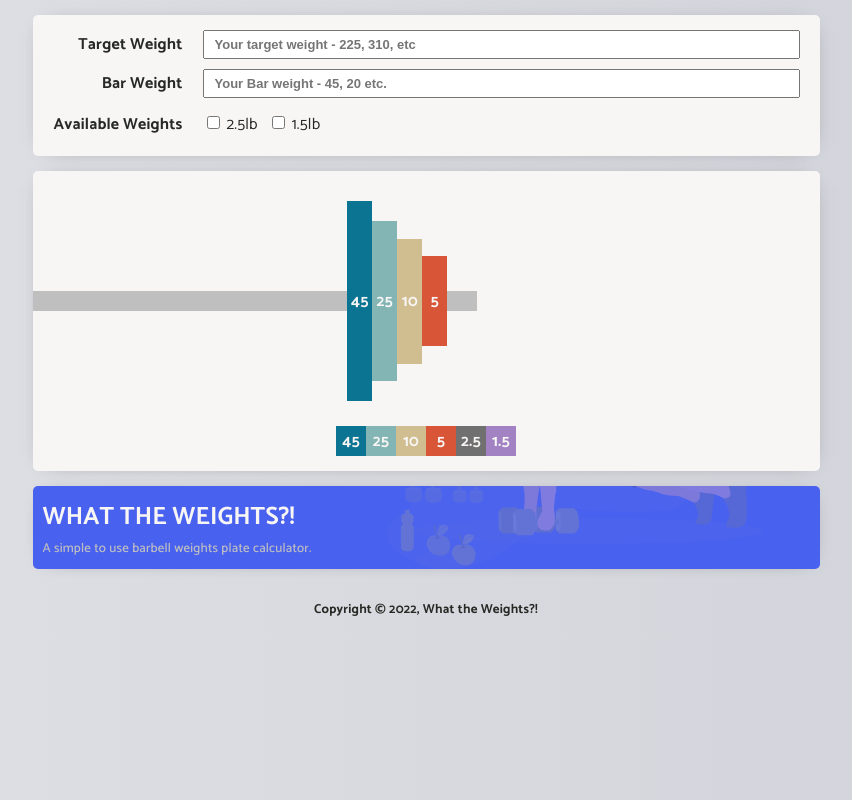
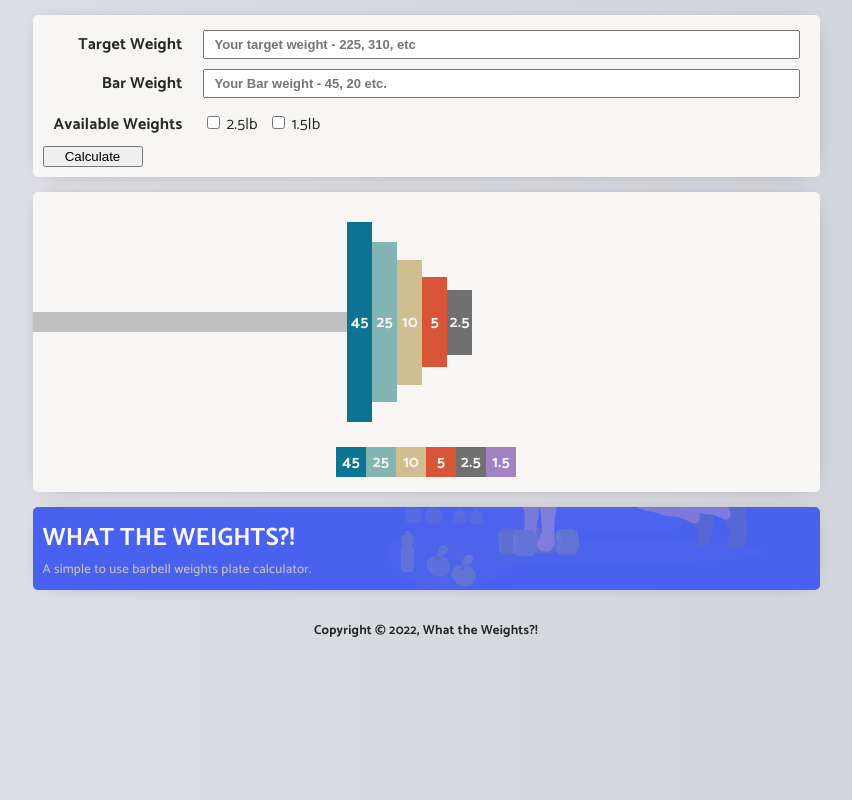
Before and after one commit to intern0t/what-the-weights, a React (Create React App) app: page / in a window 1280 px wide. Shown: the whole page, without its empty margins (214-1066 px from the left). Built offline with nearby package versions, Linux system fonts and the light colour scheme.

Commit message:
Added functionality

```diff
--- a/src/App.js
+++ b/src/App.js
@@ -6,13 +6,98 @@ import { useState } from "react";
 
 function App() {
     const [availableWeights, setAvailableWeights] = useState({
+        1.5: false,
+        2.5: true,
+        5: true,
+        10: true,
+        25: true,
         45: true,
-        25: true,
-        10: true,
-        5: true,
-        2.5: true,
-        1.5: false,
     });
+
+    //State for Target and Bar Weight
+    const [inputs, setInputs] = useState({
+        targetWeight: 0,
+        barWeight: 0
+    });
+
+    //State for plates
+    const [plates, setPlates] = useState([45,25,10,5,2.5]);
+
+    //Updates Target Weight
+    const updateTargetWeight = (e) => {
+        if(e.key === "Enter") {
+            setInputs({...inputs,targetWeight: e.target.value});
+            console.log(inputs.targetWeight);
+        }
+    }
+
+
+    //Updates Target Weight
+    const updateBarWeight = (e) => {
+        if(e.key === "Enter") {
+            setInputs({...inputs, barWeight: e.target.value})
+            console.log(inputs.barWeight);
+        }
+    }
+
+    //Calculate number of each Weights needed
+    const calculateWeights = () => {
+        let finalWeight = (inputs.targetWeight - inputs.barWeight)/2;
+        let availablePlates = Object.keys(availableWeights);
+        let valuePlates = Object.values(availableWeights);
+        let actualWeights = [];
+
+
+
+        // console.log(availablePlates);
+        // console.log(valuePlates);
+        // console.log(Math.floor(115/45));
+        // console.log(Math.floor(25/25));
+
+        // console.log(finalWeight/45);
+        // 115 => 45,45,25
+
+        while(finalWeight > 0) {
+            if(finalWeight - 45 >= 0){
+                actualWeights.push(45);
+                finalWeight -= 45;
+            } else if(finalWeight - 25 >= 0){
+                actualWeights.push(25)
+                finalWeight -= 25;
+            } else if(finalWeight - 10 >= 0){
+                actualWeights.push(10)
+                finalWeight -= 10;
+            } else if(finalWeight - 5 >= 0){
+                actualWeights.push(5)
+                finalWeight -= 5;
+            } else if(finalWeight - 2.5 >= 0){
+                actualWeights.push(2.5)
+                finalWeight -= 2.5;
+            }
+
+        }
+        console.log(actualWeights);
+        setPlates(actualWeights);
+
+
+
+
+
+        // console.log(plates[0]);
+        // setPlates([actualWeights]);
+        // console.log("State;",plates);
+
+        // actualWeights.forEach(weight => console.log(weight));
+        // availablePlates.map(plate => console.log(parseInt(plate)));
+        // // availablePlates.map(plate =>{if(availableWeights[plate]) {
+        // //         if(plate)
+
+        // // }
+        // // })
+
+
+        }
+
 
     return (
         <>
@@ -29,6 +114,7 @@ function App() {
                                 <input
                                     type="number"
                                     placeholder="Your target weight - 225, 310, etc"
+                                    onKeyDown = {updateTargetWeight}
                                 />
                             </div>
                         </div>
@@ -38,6 +124,7 @@ function App() {
                                 <input
                                     type="number"
                                     placeholder="Your Bar weight - 45, 20 etc."
+                                    onKeyDown = {updateBarWeight}
                                 />
                             </div>
                         </div>
@@ -59,11 +146,16 @@ function App() {
                                         id="weight1.5"
                                         name="weight1.5"
                                         value="1.5lb"
+
                                     />
                                     <label for="weight1.5"> 1.5lb</label>
                                 </div>
                             </div>
                         </div>
+                        <button
+                        onClick = {calculateWeights}
+                        style = {{width:"100px"}}>
+                        Calculate</button>
                     </div>
                 </Section>
 
@@ -72,7 +164,7 @@ function App() {
                     backgroundImage={false}
                     bg="rgb(248, 246, 245)"
                 >
-                    <Bar weights={[45, 25, 10, 5]} />
+                    <Bar weights={plates} />
                 </Section>
 
                 <Section
--- a/src/Components/Bar.js
+++ b/src/Components/Bar.js
@@ -31,7 +31,7 @@ const Bar = ({ weights }) => {
             <>
                 <div className="bar-wrapper">
                     <div className="bar" />
-                    {weights.map((weight) => (
+                    {weights.sort((x,y) => y -x).map((weight) => (
                         <Plate
                             key={`key-${weight}`}
                             plateWeight={weight}
--- a/src/Components/Section.js
+++ b/src/Components/Section.js
@@ -1,8 +1,7 @@
 import React from "react";
 import WorkoutIcon from "../images/undraw_healthy_habit_bh-5-w.svg";
 
-const Section = (props) => {
-    const { initialHeight, backgroundImage, bg } = props;
+const Section = ({initialHeight, backgroundImage, bg, children}) => {
 
     return (
         <div
@@ -32,7 +31,7 @@ const Section = (props) => {
                     }}
                 />
             ) : null}
-            {props.children}
+            {children}
         </div>
     );
 };
```
